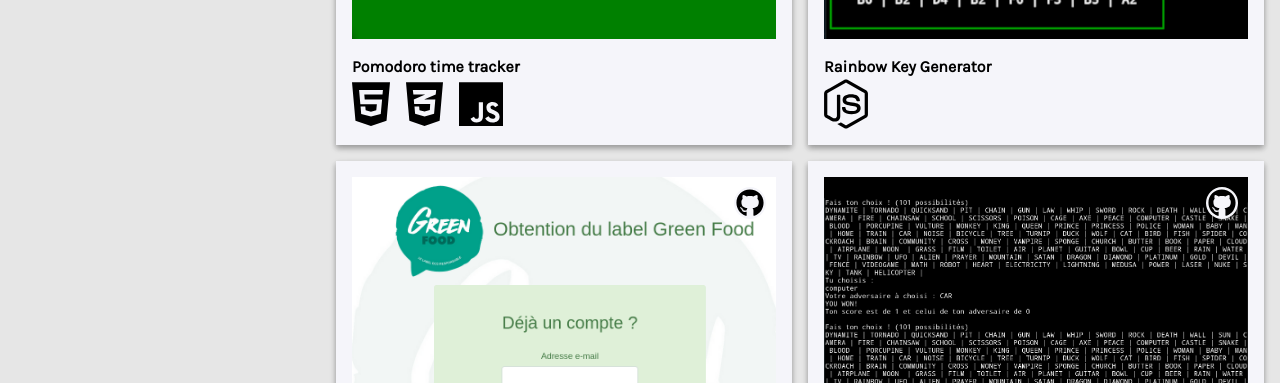
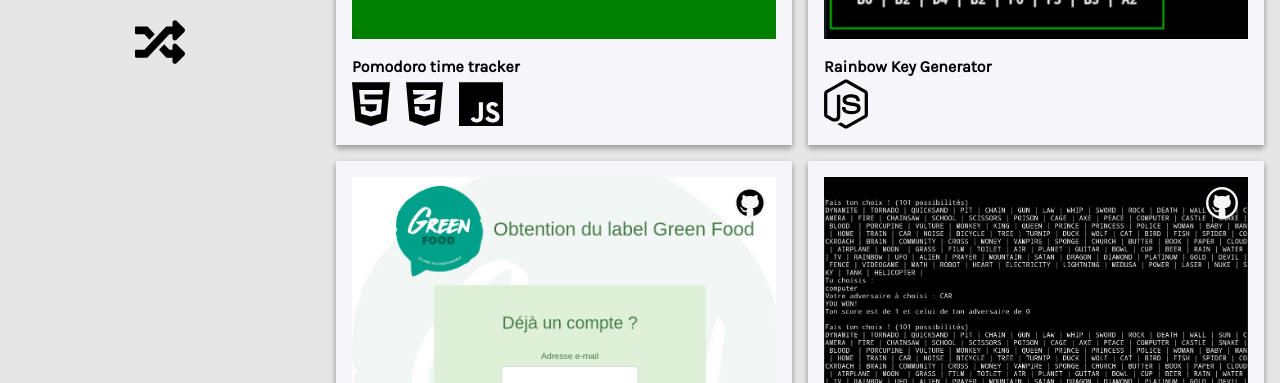
Before and after one commit to Armoredbrain/portfolio, a plain HTML site: page index.html in a window 1280 px wide. Shown: the part 417-800 px from the top of the page. Drawn offline with Linux system fonts and the light colour scheme.

Commit message:
add feature to randomize project

```diff
--- a/index.html
+++ b/index.html
@@ -38,6 +38,9 @@
           </a>
         </div>
       </div>
+      <div class='toolContainer'>
+        <img onclick='shuffleProject()' id='shuffleIcon' alt='shuffle project' src='./assets/random-solid.svg' />
+      </div>
     </section>
     <section id='projectContainer'>
     </section>
--- a/main.js
+++ b/main.js
@@ -108,3 +108,9 @@ function addStackInfo(index) {
   })
   return stackIcons;
 }
+
+function shuffleProject() {
+  let projectContainer = document.getElementById('projectContainer');
+  projectContainer.innerHTML = '';
+  randomizeProjectDisplay();
+}
--- a/styles/style.css
+++ b/styles/style.css
@@ -51,10 +51,20 @@
   width: auto;
   margin: 1rem 0 0 1rem;
 }
-#downloadIcon, #githubIcon, #linkedInIcon {
+#downloadIcon, #githubIcon, #linkedInIcon  {
   height: 50px;
   width: auto;
   margin: 0 2.5rem 0 0;
+}
+#shuffleIcon {
+  height: 50px;
+  width: auto;
+  cursor: pointer;
+}
+.toolContainer {
+  display: flex;
+  justify-content: center;
+  margin: 2rem 0 0 0;
 }
 #projectContainer {
   display: grid;
```
Also changed, not shown: assets/random-solid.svg (added).
